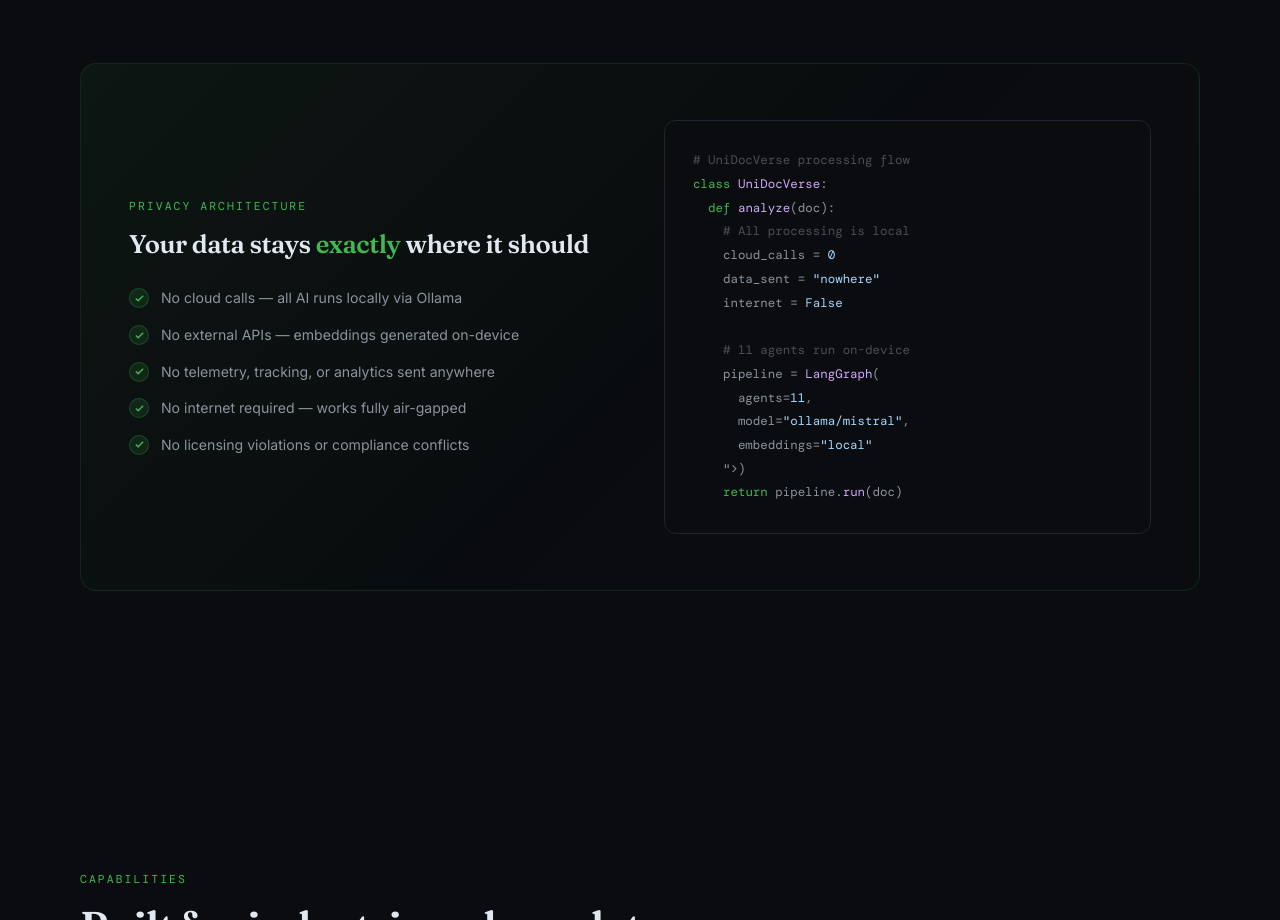
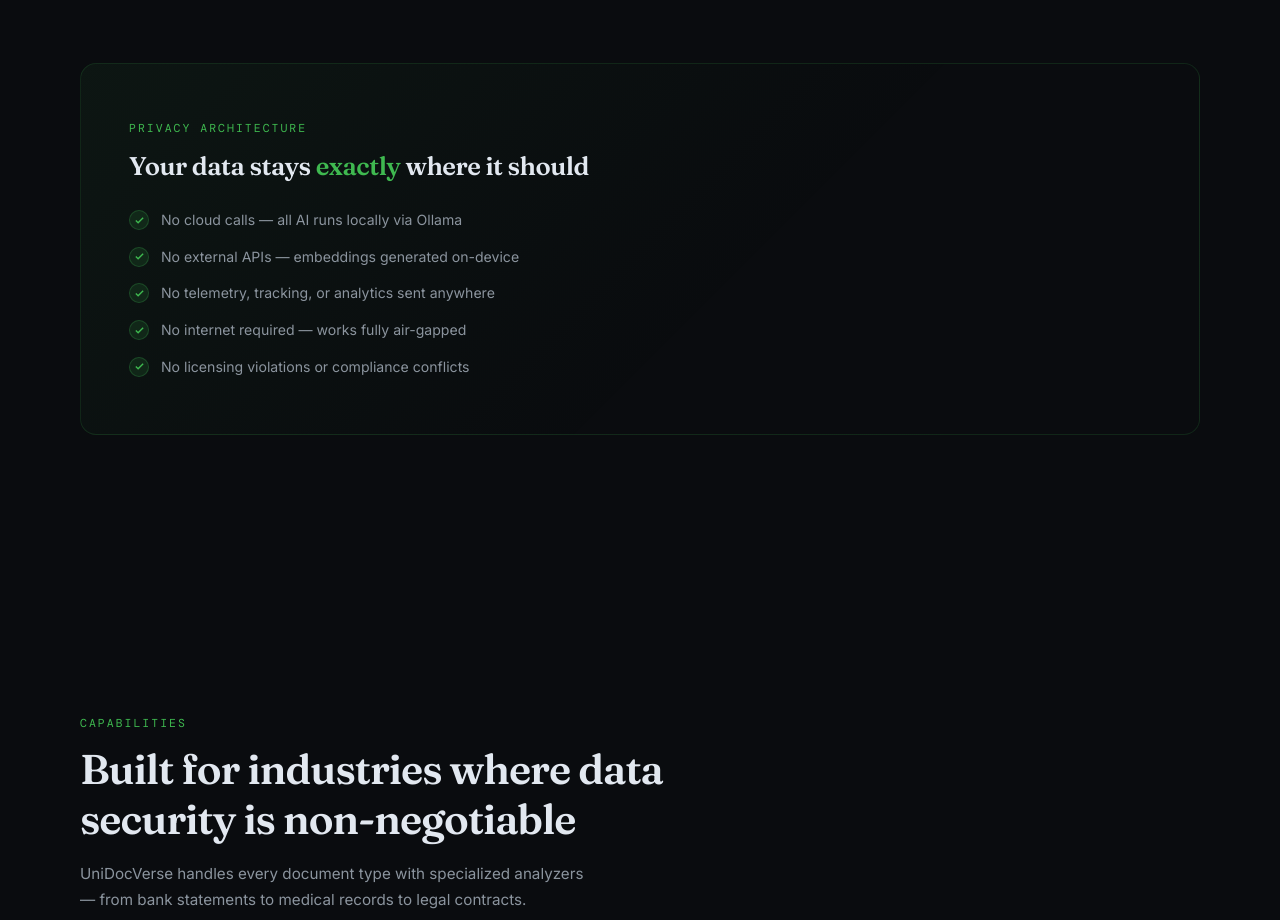
Before and after one commit to bommavj/unidocverse-website, a website: page index.html in a window 1280 px wide. Shown: the part 1160-2080 px from the top of the page. Drawn offline with nearby package versions, Linux system fonts and the light colour scheme; no server answers; a web font is replaced by a local one.

Commit message:
update to remove code flow

```diff
--- a/index.html
+++ b/index.html
@@ -1030,24 +1030,6 @@ Trusted across Law, Finance, Healthcare, Insurance, Government, Education, Real
           <li><span class="check"><svg viewBox="0 0 24 24" fill="none" stroke="currentColor" stroke-width="3"><polyline points="20 6 9 17 4 12"/></svg></span> No licensing violations or compliance conflicts</li>
         </ul>
       </div>
-      <div class="right">
-        <div class="privacy-code">
-          <span class="comment"># UniDocVerse processing flow</span><br>
-          <span class="keyword">class</span> <span class="func">UniDocVerse</span>:<br>
-          &nbsp;&nbsp;<span class="keyword">def</span> <span class="func">analyze</span>(doc):<br>
-          &nbsp;&nbsp;&nbsp;&nbsp;<span class="comment"># All processing is local</span><br>
-          &nbsp;&nbsp;&nbsp;&nbsp;cloud_calls = <span class="string">0</span><br>
-          &nbsp;&nbsp;&nbsp;&nbsp;data_sent = <span class="string">"nowhere"</span><br>
-          &nbsp;&nbsp;&nbsp;&nbsp;internet = <span class="string">False</span><br><br>
-          &nbsp;&nbsp;&nbsp;&nbsp;<span class="comment"># 11 agents run on-device</span><br>
-          &nbsp;&nbsp;&nbsp;&nbsp;pipeline = <span class="func">LangGraph</span>(<br>
-          &nbsp;&nbsp;&nbsp;&nbsp;&nbsp;&nbsp;agents=<span class="string">11</span>,<br>
-          &nbsp;&nbsp;&nbsp;&nbsp;&nbsp;&nbsp;model=<span class="string">"ollama/mistral"</span>,<br>
-          &nbsp;&nbsp;&nbsp;&nbsp;&nbsp;&nbsp;embeddings=<span class="string">"local"</span><br>
-          &nbsp;&nbsp;&nbsp;&nbsp;">)<br>
-          &nbsp;&nbsp;&nbsp;&nbsp;<span class="keyword">return</span> pipeline.<span class="func">run</span>(doc)
-        </div>
-      </div>
     </div>
   </div>
 </section>
```
